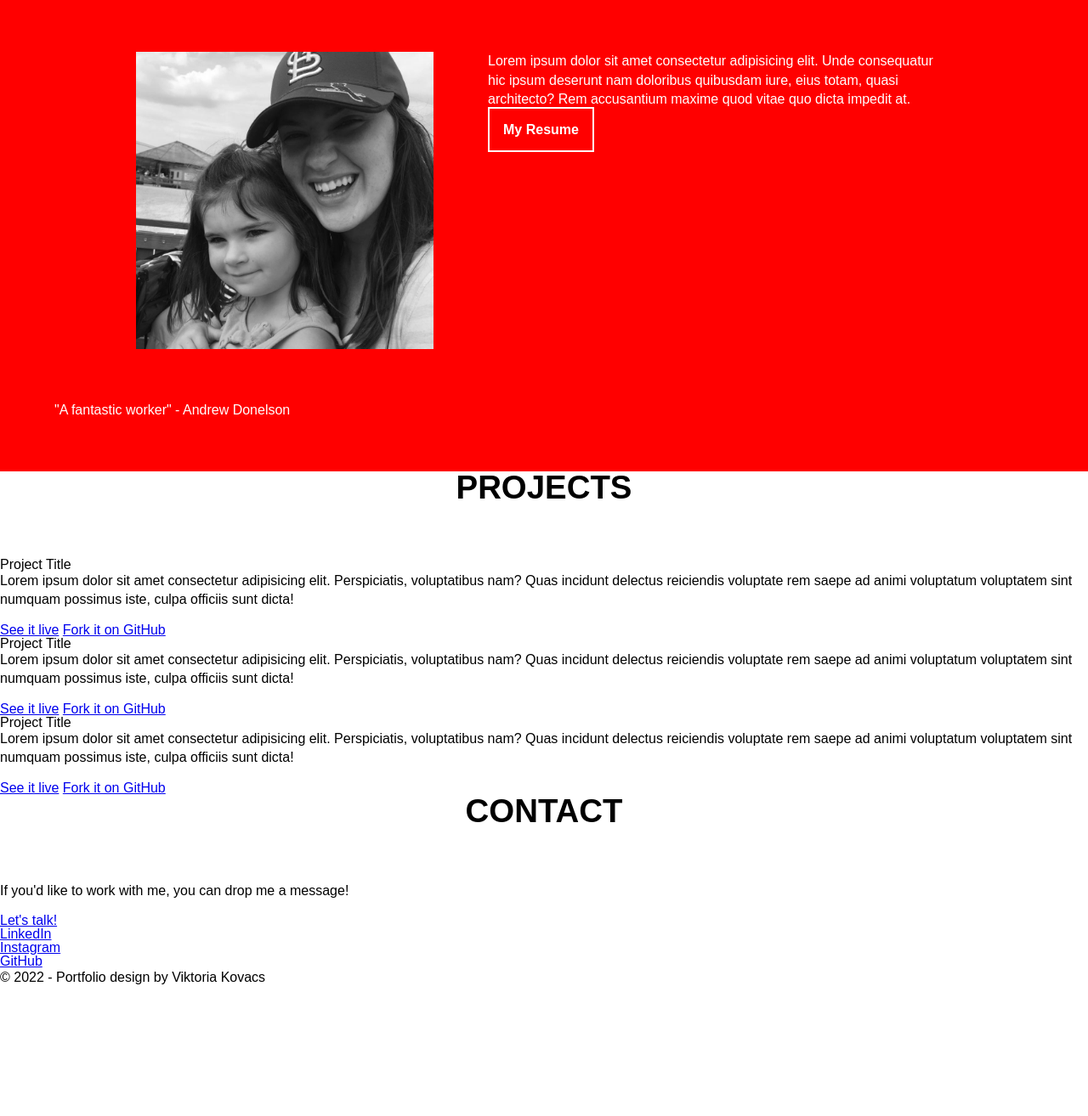
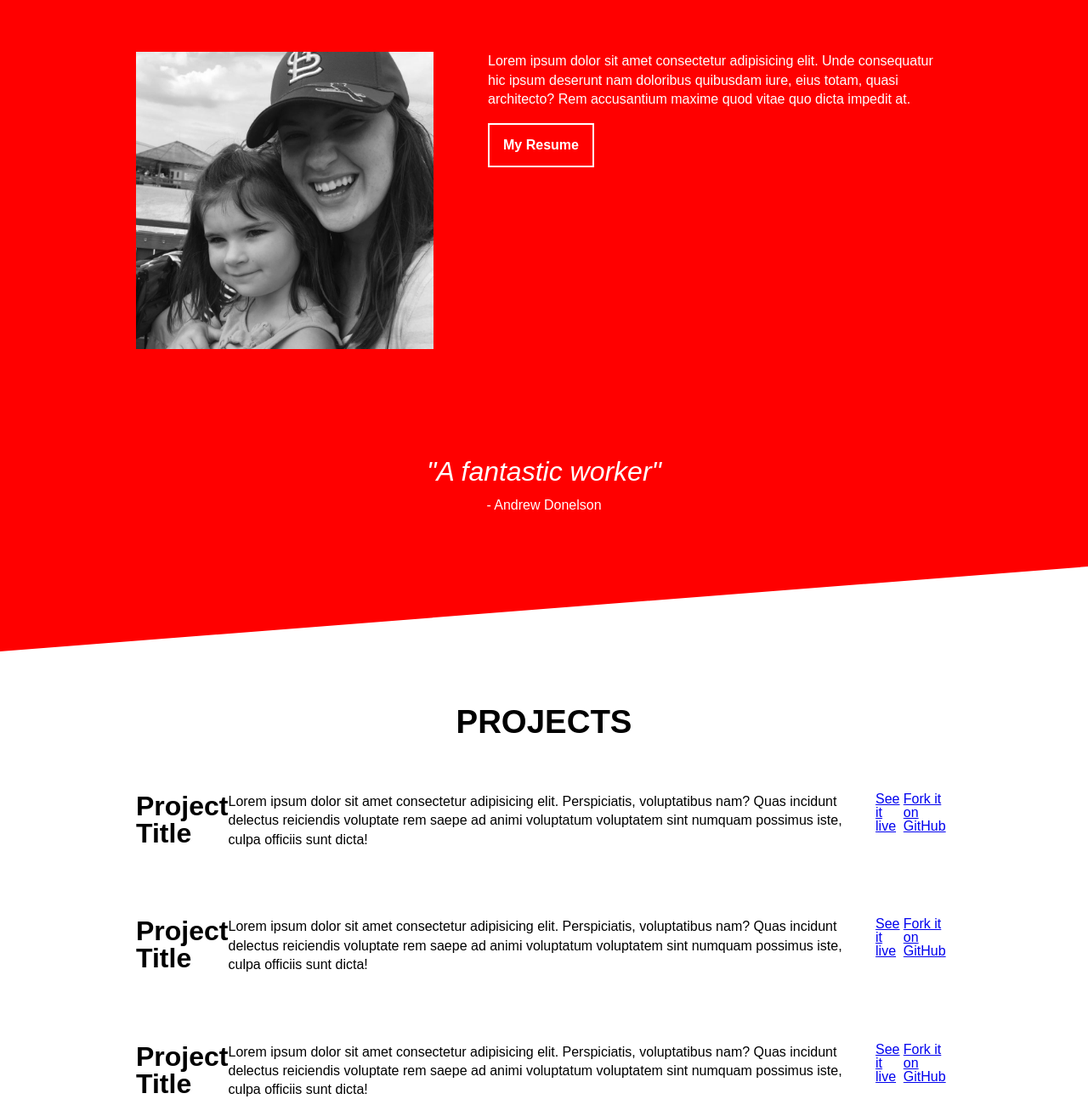
Before and after one commit to ViktoriaKovacs95/portfolio, a plain HTML site: page index.html in a window 1280 px wide. Shown: the part 969-2283 px from the top of the page at 85% size. Before the commit the page ends 2148 px from the top, so only its background shows below. Drawn offline with Linux system fonts and the light colour scheme.

Commit message:
finished with designing portfolio. still need to add proper info

```diff
--- a/index.html
+++ b/index.html
@@ -56,17 +56,20 @@
     </section>
 </main>
 <footer>
-    <ul>
-        <li>
-            <a href="example.com">LinkedIn</a>
+    <ul class="social">
+        <li class="social-item">
+          <a class="social-link linkedin" href="https://www.linkedin.com/in/yourname/">LinkedIn</a>
         </li>
-        <li>
-            <a href="example.com">Instagram</a>
+        <li class="social-item">
+          <a class="social-link twitter" href="https://twitter.com/yourtwt">Twitter</a>
         </li>
-        <li>
-            <a href="example.com">GitHub</a>
+        <li class="social-item">
+          <a class="social-link github"  href="https://github.com/yourgithub">GitHub</a>
         </li>
-    </ul>
+        <li class="social-item">
+          <a class="social-link youtube" href="https://www.youtube.com">YouTube</a>
+        </li>
+      </ul>
     <p>&copy; 2022 - Portfolio design by Viktoria Kovacs</p>
 </footer>
 </body>
--- a/style.css
+++ b/style.css
@@ -2,10 +2,19 @@
     --primary: red;
     --spacing: 4rem;
 }
-body{
+
+/* * {
+    border:1px solid;
+    border-color: hotpink;
+} */
+
+
+
+body {
     font-family: Arial, Helvetica, sans-serif;
 }
-header{
+
+header {
     height: 100vh;
     display: flex;
     flex-direction: column;
@@ -13,23 +22,65 @@ header{
     align-items: center;
     padding: 2rem;
 }
+
+
+
 h1{
-    margin-bottom: 4rem;
-    font-size: 5vw;
+    margin-bottom: 2rem;
+    font-size:clamp(3rem, 5vw, 200rem);
     font-weight: bold;
     line-height: 1.4em;
 }
-h2{
+
+h2 {
     margin-bottom: var(--spacing);
     text-align: center;
     font-size: 3vw;
-    font-weight:bold;
+    font-weight: bold;
     text-transform: uppercase;
 }
-p{
+
+h3 {
+    margin-bottom: 1rem;
+    font-size: 2rem;
+    font-weight: bold;
+}
+
+p {
     margin-bottom: 1em;
-    line-height: 1.4rem;
+    line-height: 1.4em;
 }
+
+blockquote {
+    margin-top: var(--spacing);
+    font-size: 2rem;
+    font-style: italic;
+    text-align: center;
+}
+
+cite {
+    display: block;
+    margin-top: 1rem;
+    font-size: 1rem;
+    font-style: normal;
+}
+
+article {
+    display:flex;
+    flex-direction: column-reverse;
+}
+
+section {
+    padding: var(--spacing);
+}
+
+footer {
+    padding: var(--spacing);
+    text-align: center;
+    background-color: #333;
+    color: white;
+}
+
 .neutral-theme {
     background-color: white;
     --button-color: var(--primary);
@@ -37,13 +88,15 @@ p{
 }
 
 .primary-theme {
-    color: white;
+    color:white;
     background-color: var(--primary);
     --button-color: white;
     --button-hover-color: var(--primary);
 }
 
 .button {
+    display:inline-block;
+    width: max-content;
    padding: 1rem;
    border: 2px solid var(--button-color);
    font-weight: bold;
@@ -51,37 +104,146 @@ p{
    color: var(--button-color);
 }
 
+
 .button:hover {
-    color: var(--button-hover-color);
+    color:var(--button-hover-color);
     background-color: var(--button-color);
+    transition: all 0.3s ease-in-out;
 }
 
-.about{
-    padding: var(--spacing);
-    color:white;
-    background-color: var(--primary);
+.about {
+    position: relative;
+    margin-bottom: 100px;
 }
-.about-container{
+
+.about::after {
+    content: "";
+    position: absolute;
+    right: 0;
+    bottom: -100px;
+    width: 0;
+    height: 0;
+    border-top: 100px solid var(--primary);
+    border-right: 100vw solid transparent;
+}
+
+.contact {
+    position: relative;
+    margin-top: 100px;
+    text-align:center;
+}
+
+.contact::before {
+    content: "";
+    position: absolute;
+    right: 0;
+    top: -100px;
+    width: 0;
+    height: 0;
+    border-bottom: 100px solid var(--primary);
+    border-left: 100vw solid transparent;
+}
+
+.about-container {
     max-width: 960px;
     margin: 0 auto;
 }
-.about-img{
+
+.about-img {
     display: block;
     width: 100%;
     max-width: 350px;
     margin: 0 auto var(--spacing);
     filter: grayscale(100%);
 }
-    .about-img:hover{
-        filter: grayscale(0)
+
+.about-img:hover {
+    filter: grayscale(0);
 }
 
-@media (min-width: 800px){
-    .about-container {
-        display: flex;
-    }
-    .about-text{
-        margin-left: var(--spacing);
+.article-img {
+    margin-bottom: 2rem;
 }
 
+.contact {
+    text-align: center;
 }
+
+.social {
+    display: flex;
+    justify-content: center;
+    margin-bottom: var(--spacing);
+}
+
+.social-item {
+    margin: 0 2rem;
+}
+
+.social-link {
+    display:block;
+    width: 60px;
+    height: 60px;
+    font-size: 0px;
+    background: no-repeat;
+    background-size: 60px;
+}
+
+.social-link:hover {
+    transform: scale(1.2);
+    transition: transform 0.3s ease-in-out;
+}
+
+.linkedin {
+    background-image: url(images/linkedin.svg);
+}
+
+.twitter {
+    background-image: url(images/twitter.svg);
+}
+
+.github {
+    background-image: url(images/github.svg);
+}
+
+.header-link {
+    display: flex;
+    align-items: center;
+    justify-content: space-between;
+}
+
+.header-link::after {
+    content: '';
+    width: 0;
+    height: 0;
+    margin-left: 1rem;
+    border-left: .5rem solid transparent;
+    border-right: .5rem solid transparent;
+    border-top: .75rem solid var(--primary);
+}
+
+.header-link:hover::after {
+    border-top-color: white;
+    transition: all 0.3s ease-in-out;
+}
+
+@media (min-width: 800px) {
+    .about-container {
+        display:flex;
+    }
+
+    .about-text {
+        margin-left: var(--spacing)
+    }
+
+    article {
+        flex-direction: row;
+        max-width: 960px;
+        margin: 0 auto var(--spacing);
+    }
+
+    .article-img {
+        margin-left: 2rem;
+        max-width: 350px;
+        object-position: center;
+    }
+}
```
Lines whose indentation alone changed are shown as unchanged.
